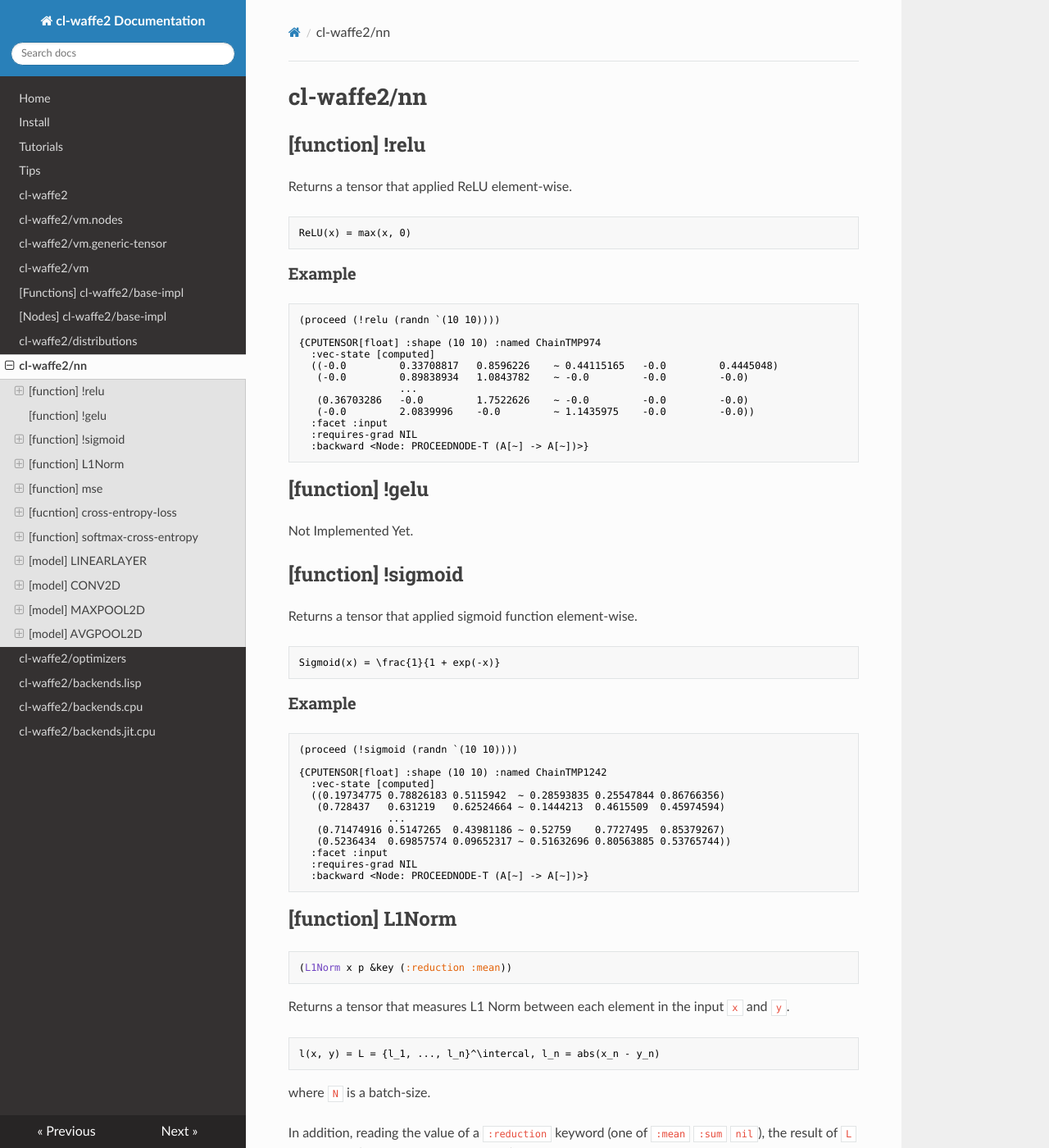
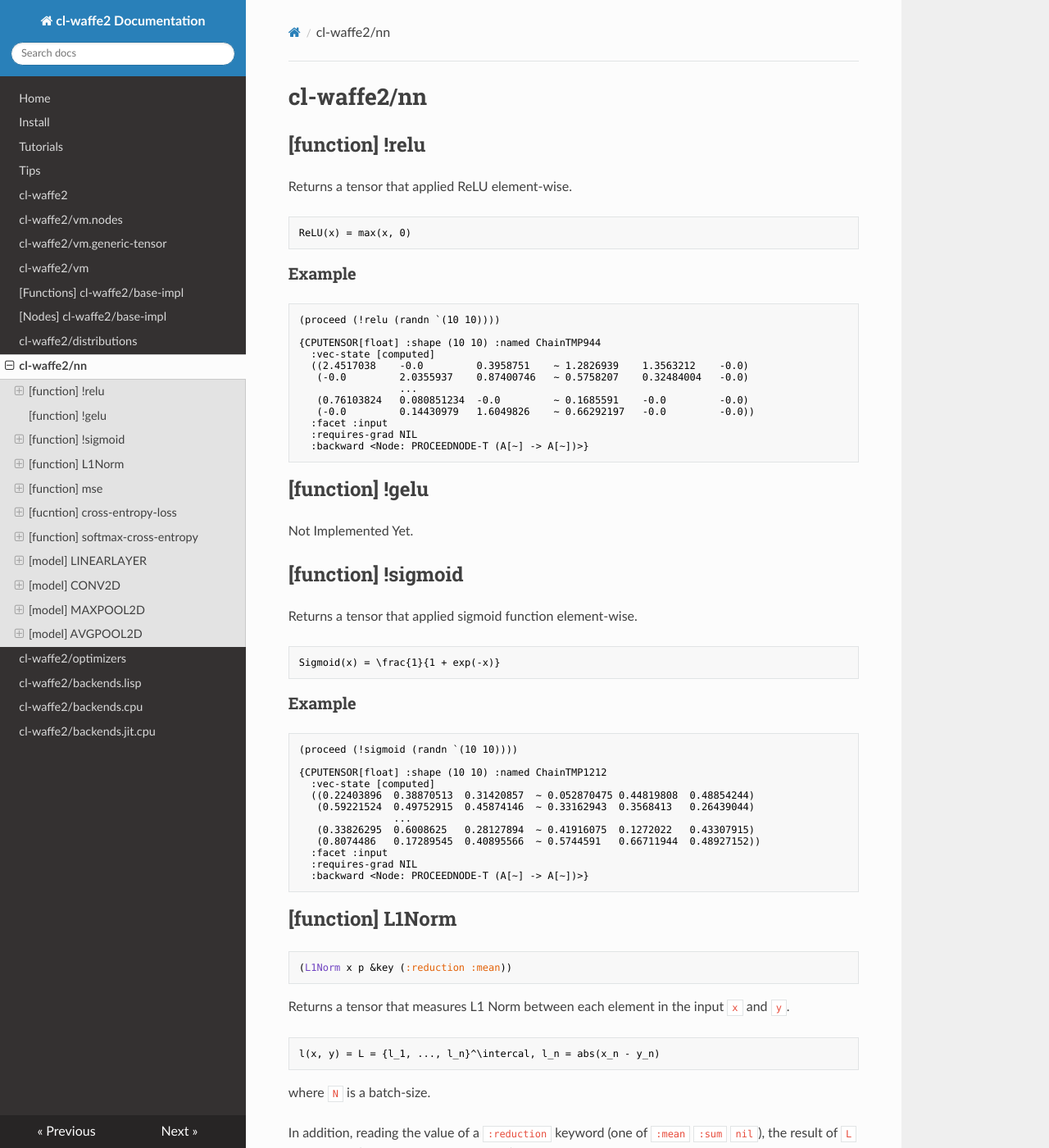
Before and after one commit to hikettei/cl-waffe2, an MkDocs documentation site: the page built from docs/cl-waffe2-docs/docs/nn.md, in a window 1280 px wide and 1400 px high. Shown: the whole window at 82% size. Built offline with MkDocs 1.6.1, drawn with Linux system fonts in a browser that asks for light colours; nearby versions of some CDN libraries; some of the changed text lies outside the part shown.

````diff
--- a/docs/cl-waffe2-docs/docs/nn.md
+++ b/docs/cl-waffe2-docs/docs/nn.md
@@ -13,13 +13,13 @@ ReLU(x) = max(x, 0)
 ```lisp
 (proceed (!relu (randn `(10 10))))
 
-{CPUTENSOR[float] :shape (10 10) :named ChainTMP974
+{CPUTENSOR[float] :shape (10 10) :named ChainTMP944
   :vec-state [computed]
-  ((-0.0         0.33708817   0.8596226    ~ 0.44115165   -0.0         0.4445048)
-   (-0.0         0.89838934   1.0843782    ~ -0.0         -0.0         -0.0)
+  ((2.4517038    -0.0         0.3958751    ~ 1.2826939    1.3563212    -0.0)
+   (-0.0         2.0355937    0.87400746   ~ 0.5758207    0.32484004   -0.0)
                  ...
-   (0.36703286   -0.0         1.7522626    ~ -0.0         -0.0         -0.0)
-   (-0.0         2.0839996    -0.0         ~ 1.1435975    -0.0         -0.0))
+   (0.76103824   0.080851234  -0.0         ~ 0.1685591    -0.0         -0.0)
+   (-0.0         0.14430979   1.6049826    ~ 0.66292197   -0.0         -0.0))
   :facet :input
   :requires-grad NIL
   :backward <Node: PROCEEDNODE-T (A[~] -> A[~])>}
@@ -42,13 +42,13 @@ Sigmoid(x) = \frac{1}{1 + exp(-x)}
 ```lisp
 (proceed (!sigmoid (randn `(10 10))))
 
-{CPUTENSOR[float] :shape (10 10) :named ChainTMP1242
+{CPUTENSOR[float] :shape (10 10) :named ChainTMP1212
   :vec-state [computed]
-  ((0.19734775 0.78826183 0.5115942  ~ 0.28593835 0.25547844 0.86766356)
-   (0.728437   0.631219   0.62524664 ~ 0.1444213  0.4615509  0.45974594)
-               ...
-   (0.71474916 0.5147265  0.43981186 ~ 0.52759    0.7727495  0.85379267)
-   (0.5236434  0.69857574 0.09652317 ~ 0.51632696 0.80563885 0.53765744))
+  ((0.22403896  0.38870513  0.31420857  ~ 0.052870475 0.44819808  0.48854244)
+   (0.59221524  0.49752915  0.45874146  ~ 0.33162943  0.3568413   0.26439044)
+                ...
+   (0.33826295  0.6008625   0.28127894  ~ 0.41916075  0.1272022   0.43307915)
+   (0.8074486   0.17289545  0.40895566  ~ 0.5744591   0.66711944  0.48927152))
   :facet :input
   :requires-grad NIL
   :backward <Node: PROCEEDNODE-T (A[~] -> A[~])>}
````
Also changed, not shown: other parts of docs/cl-waffe2-docs/docs/nn.md (+6 -6 lines), docs/cl-waffe2-docs/docs/distributions.md (+25 -25 lines), docs/cl-waffe2-docs/docs/generic-tensor.md (+3 -3 lines), docs/cl-waffe2-docs/docs/optimizer.md (+16 -0 lines), 2 other files.
